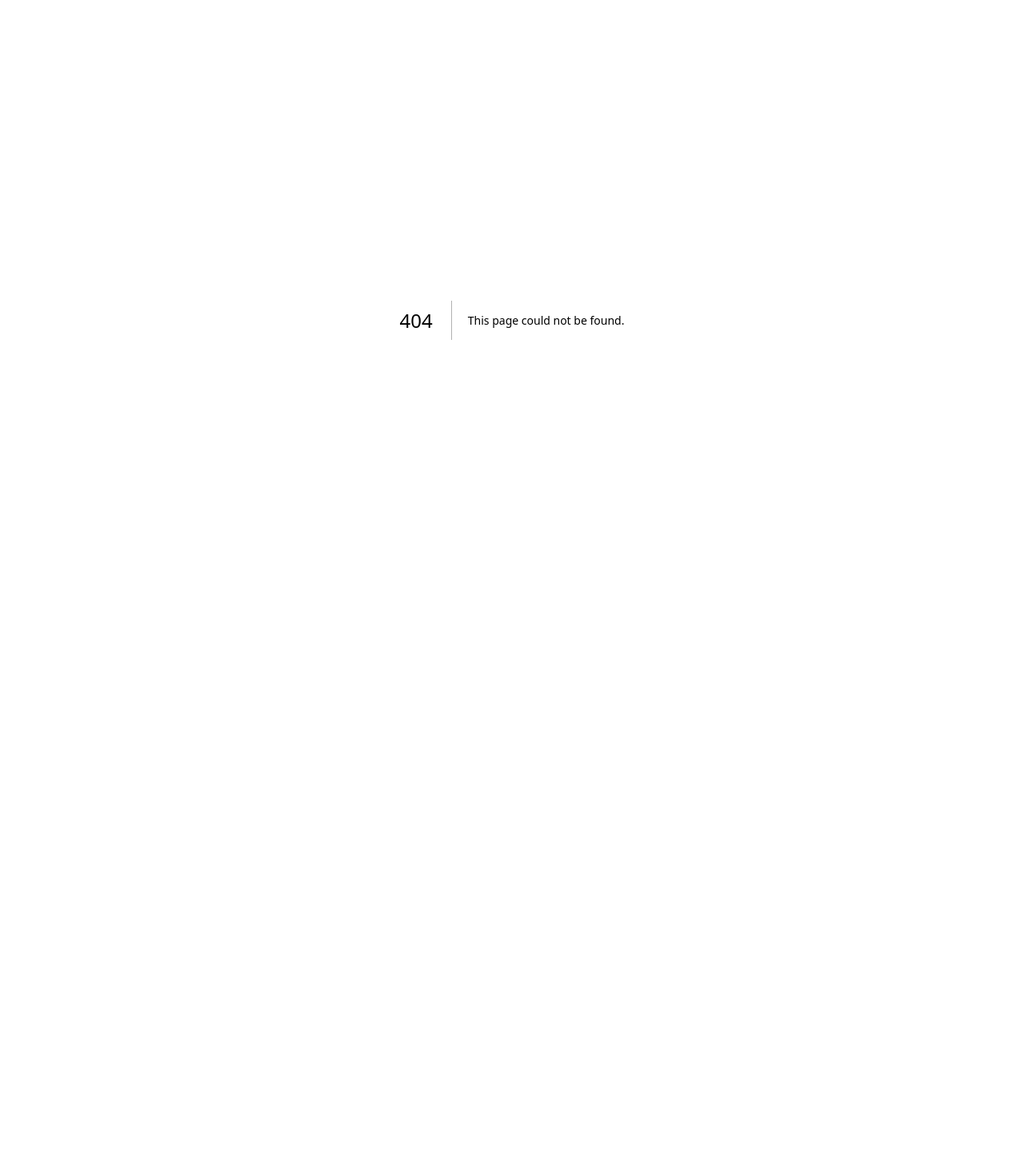
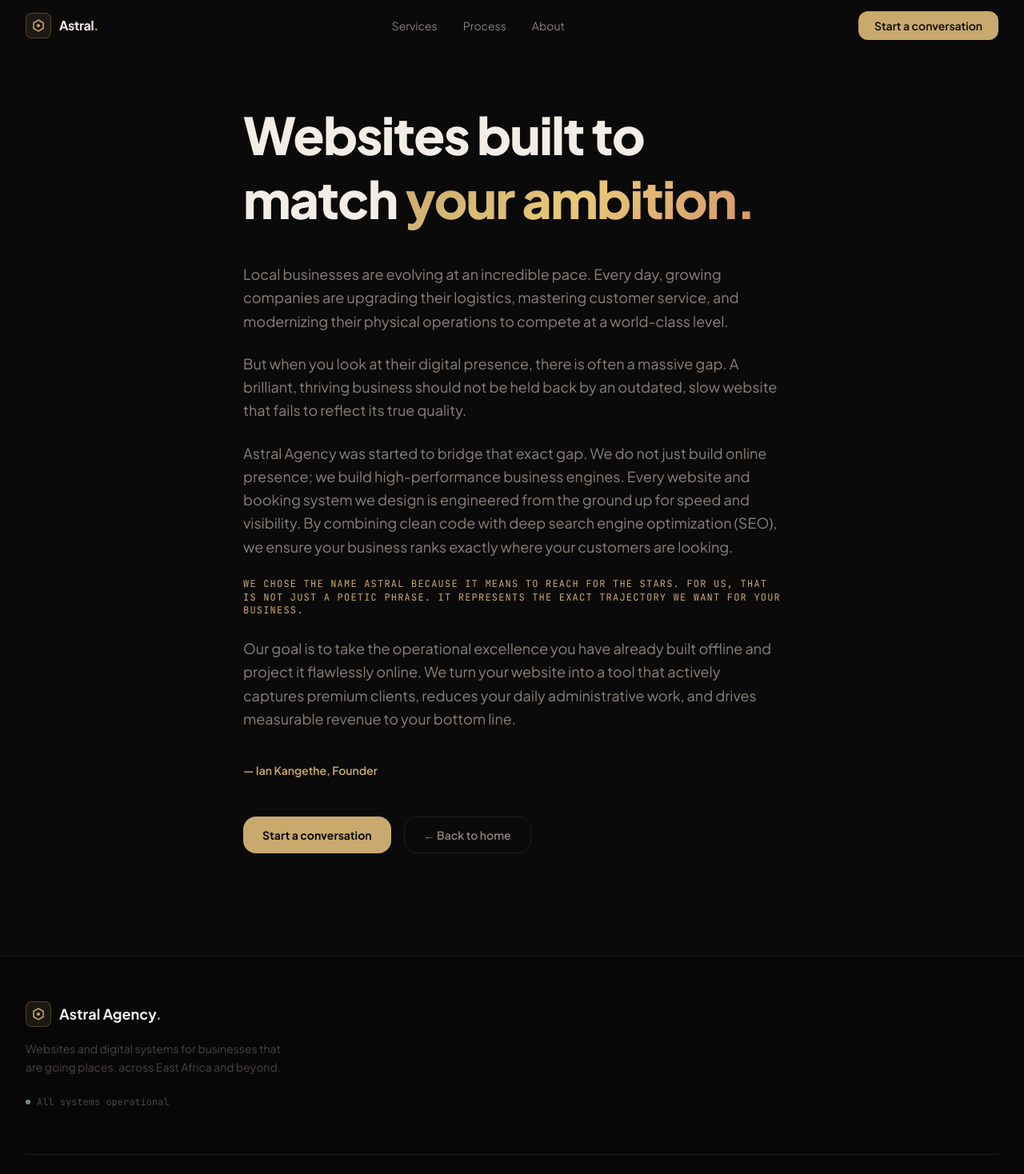
Before and after one commit to kangman19/agency-portfolio, a Next.js app: page /about in a window 1280 px wide. Before the commit this address had no page. Shown: the top 1468 px of the page at 80% size. Before the commit the page ends 800 px from the top, so only its background shows below. Built offline with nearby package versions, Linux system fonts and the light colour scheme.

Commit message:
refactor: about page added with content

```diff
--- /dev/null
+++ b/app/about/page.tsx
@@ -0,0 +1,59 @@
+import type { Metadata } from "next";
+import Link from "next/link";
+import { SITE } from "@/lib/content";
+
+export const metadata: Metadata = {
+  title: `About — ${SITE.name}`,
+  description:
+    "Astral Agency builds high-performance websites and booking systems engineered for speed, SEO, and measurable revenue. Bridging the gap between operational excellence and digital presence.",
+};
+
+export default function AboutPage() {
+  return (
+    <main className="min-h-screen bg-canvas px-6">
+      <div className="max-w-2xl mx-auto py-32">
+
+        <h1 className="text-display-lg font-extrabold text-text-primary mb-10 leading-tight">
+          Websites built to match{" "}
+          <span className="gradient-text-gold">your ambition.</span>
+        </h1>
+        <div className="space-y-6 text-body-lg text-text-secondary leading-relaxed">
+          <p>
+            Local businesses are evolving at an incredible pace. Every day, growing companies are upgrading their logistics, mastering customer service, and modernizing their physical operations to compete at a world-class level.
+          </p>
+          <p>
+            But when you look at their digital presence, there is often a massive gap. A brilliant, thriving business should not be held back by an outdated, slow website that fails to reflect its true quality.
+          </p>
+          <p>
+            Astral Agency was started to bridge that exact gap. We do not just build online presence; we build high-performance business engines. Every website and booking system we design is engineered from the ground up for speed and visibility. By combining clean code with deep search engine optimization (SEO), we ensure your business ranks exactly where your customers are looking.
+          </p>
+          <p className="font-mono text-label text-gold uppercase tracking-widest mb-6">
+          We chose the name Astral because it means to reach for the stars. For us, that is not just a poetic phrase. It represents the exact trajectory we want for your business.
+        </p>
+          <p>
+            Our goal is to take the operational excellence you have already built offline and project it flawlessly online. We turn your website into a tool that actively captures premium clients, reduces your daily administrative work, and drives measurable revenue to your bottom line.
+          </p>
+        </div>
+        <p className="mt-10 text-sm font-semibold text-gold">
+          — Ian Kangethe, Founder
+        </p>
+        <div className="mt-12 flex flex-col sm:flex-row gap-4">
+          <a
+            href={`https://wa.me/${SITE.phone.replace(/[^0-9]/g, "")}`}
+            target="_blank"
+            rel="noopener noreferrer"
+            className="inline-flex items-center justify-center gap-2 px-6 py-3 bg-gold text-canvas font-bold rounded-2xl text-sm hover:shadow-gold-sm hover:scale-[1.02] transition-all duration-300"
+          >
+            Start a conversation
+          </a>
+          <Link
+            href="/"
+            className="inline-flex items-center justify-center gap-2 px-6 py-3 border border-border text-text-secondary font-semibold rounded-2xl text-sm hover:border-border-bright hover:text-text-primary transition-all duration-200"
+          >
+            ← Back to home
+          </Link>
+        </div>
+      </div>
+    </main>
+  );
+}
--- a/app/layout.tsx
+++ b/app/layout.tsx
@@ -1,5 +1,7 @@
 import type { Metadata } from "next";
 import "./globals.css";
+import Navigation from "@/components/ui/Navigation";
+import Footer from "@/components/ui/Footer";
 
 export const metadata: Metadata = {
   title: "Astral Agency: Websites & Digital Systems for Growing Businesses",
@@ -9,7 +11,11 @@ export const metadata: Metadata = {
 export default function RootLayout({ children }: { children: React.ReactNode }) {
   return (
     <html lang="en" className="scroll-smooth">
-      <body>{children}</body>
+      <body className="bg-canvas">
+        <Navigation />
+        {children}
+        <Footer />
+      </body>
     </html>
   );
 }
--- a/app/page.tsx
+++ b/app/page.tsx
@@ -1,4 +1,3 @@
-import Navigation from "@/components/ui/Navigation";
 import HeroSection from "@/components/hero/HeroSection";
 // import CaseStudySection from "@/components/case-study/CaseStudySection";
 import TransformationSection from "@/components/transformation/TransformationSection";
@@ -7,12 +6,10 @@ import TrustGridSection from "@/components/trust-grid/TrustGridSection";
 import PlaygroundSection from "@/components/playground/PlaygroundSection";
 import JourneySection from "@/components/journey/JourneySection";
 import ContactSection from "@/components/cta/ContactSection";
-import Footer from "@/components/ui/Footer";
 
 export default function HomePage() {
   return (
     <main className="min-h-screen bg-canvas">
-      <Navigation />
       <HeroSection />
       {/* <CaseStudySection /> */}
       <TransformationSection />
@@ -21,7 +18,6 @@ export default function HomePage() {
       <PlaygroundSection />
       <JourneySection />
       <ContactSection />
-      <Footer />
     </main>
   );
 }
--- a/components/cta/ContactSection.tsx
+++ b/components/cta/ContactSection.tsx
@@ -86,7 +86,7 @@ export default function ContactSection() {
             </motion.h2>
             <motion.p initial={{ opacity: 0 }} animate={inView ? { opacity: 1 } : {}} transition={{ delay: 0.2 }}
               className="text-body-lg text-text-secondary mb-8 leading-relaxed">
-              One email or WhatsApp message is enough to start. You'll hear back from {SITE.founderFirst}, the actual founder, within one working day.
+              One email or WhatsApp message is enough to start. You'll hear back from {SITE.founderFirst}, the founder, within one working day.
             </motion.p>
             <motion.div initial={{ opacity: 0 }} animate={inView ? { opacity: 1 } : {}} transition={{ delay: 0.3 }} className="space-y-4">
               {[
--- a/components/ui/Footer.tsx
+++ b/components/ui/Footer.tsx
@@ -1,19 +1,10 @@
 import { SITE } from "@/lib/content";
-import { Github, Twitter, Linkedin, Mail } from "lucide-react";
-
-const LINKS = {
-  Services: ["Web Design", "Booking Systems", "Online Stores", "Business Dashboards", "Custom Tools"],
-  Company: ["Our Work", "How It Works", "Meet the Founder", "Blog", "Careers"],
-  Legal: ["Privacy Policy", "Terms of Service", "Cookie Policy"],
-};
 
 export default function Footer() {
   return (
     <footer className="bg-[#07070800] border-t border-border" style={{ background: "#070708" }}>
       <div className="max-w-7xl mx-auto px-6 lg:px-8">
-        <div className="py-14 grid grid-cols-2 lg:grid-cols-[2fr,1fr,1fr,1fr] gap-10">
-          {/* Brand */}
-          <div className="col-span-2 lg:col-span-1">
+        <div className="py-14">
           <a href="#" className="flex items-center gap-2.5 mb-4 group w-fit">
             <div className="w-8 h-8 rounded-lg bg-gold/10 border border-gold/30 flex items-center justify-center">
               <svg width="16" height="16" viewBox="0 0 16 16" fill="none">
@@ -26,31 +17,10 @@ export default function Footer() {
           <p className="text-sm text-text-muted leading-relaxed max-w-xs">
             Websites and digital systems for businesses that are going places, across East Africa and beyond.
           </p>
-            <div className="flex gap-3 mt-6">
-              {[{ Icon: Github, href: "#" }, { Icon: Twitter, href: "#" }, { Icon: Linkedin, href: "#" }, { Icon: Mail, href: `mailto:${SITE.email}` }].map(({ Icon, href }, i) => (
-                <a key={i} href={href} className="w-9 h-9 rounded-xl bg-surface border border-border flex items-center justify-center text-text-muted hover:text-gold hover:border-gold/30 transition-all duration-200">
-                  <Icon size={15} />
-                </a>
-              ))}
-            </div>
           <div className="mt-6 inline-flex items-center gap-2 text-xs font-mono text-text-muted">
             <div className="w-1.5 h-1.5 rounded-full bg-sage animate-pulse" />
             All systems operational
           </div>
-          </div>
-
-          {Object.entries(LINKS).map(([group, links]) => (
-            <div key={group}>
-              <h4 className="text-xs font-mono font-semibold text-text-muted uppercase tracking-widest mb-4">{group}</h4>
-              <ul className="space-y-2.5">
-                {links.map((link) => (
-                  <li key={link}>
-                    <a href="#" className="text-sm text-text-muted hover:text-text-secondary transition-colors duration-150">{link}</a>
-                  </li>
-                ))}
-              </ul>
-            </div>
-          ))}
         </div>
 
         <div className="py-6 border-t border-border flex flex-col sm:flex-row items-center justify-between gap-3">
--- a/components/ui/Navigation.tsx
+++ b/components/ui/Navigation.tsx
@@ -2,13 +2,14 @@
 import { useState, useEffect } from "react";
 import { motion, AnimatePresence } from "framer-motion";
 import { Menu, X } from "lucide-react";
+import Link from "next/link";
 import { cn } from "@/lib/utils";
 
 const navLinks = [
-  { label: "Work", href: "#work" },
+  // { label: "Work", href: "#work" },
   { label: "Services", href: "#services" },
   { label: "Process", href: "#process" },
-  { label: "About", href: "#about" },
+  { label: "About", href: "/about" },
 ];
 
 export default function Navigation() {
@@ -53,14 +54,14 @@ export default function Navigation() {
             {/* Desktop nav */}
             <div className="hidden md:flex items-center gap-8">
               {navLinks.map((link) => (
-                <a
+                <Link
                   key={link.label}
                   href={link.href}
                   className="text-sm text-text-secondary hover:text-text-primary transition-colors duration-200 relative group"
                 >
                   {link.label}
                   <span className="absolute -bottom-0.5 left-0 w-0 h-px bg-gold group-hover:w-full transition-all duration-300" />
-                </a>
+                </Link>
               ))}
             </div>
 
@@ -97,7 +98,24 @@ export default function Navigation() {
             transition={{ duration: 0.2 }}
             className="fixed inset-0 z-40 bg-canvas/97 backdrop-blur-xl pt-20 px-6 flex flex-col gap-2 md:hidden"
           >
-            {navLinks.map((link, i) => (
+            {navLinks.map((link, i) =>
+              link.href.startsWith("/") ? (
+                <motion.div
+                  key={link.label}
+                  initial={{ opacity: 0, x: -12 }}
+                  animate={{ opacity: 1, x: 0 }}
+                  transition={{ delay: i * 0.07 }}
+                  className="py-3 border-b border-border"
+                >
+                  <Link
+                    href={link.href}
+                    onClick={() => setMenuOpen(false)}
+                    className="block text-2xl font-semibold text-text-primary hover:text-gold transition-colors"
+                  >
+                    {link.label}
+                  </Link>
+                </motion.div>
+              ) : (
                 <motion.a
                   key={link.label}
                   href={link.href}
@@ -109,7 +127,8 @@ export default function Navigation() {
                 >
                   {link.label}
                 </motion.a>
-            ))}
+              )
+            )}
             <motion.a
               href="#contact"
               onClick={() => setMenuOpen(false)}
```
Also changed, not shown: 1 other file (tests, documents, lock files or other folders). Lines whose indentation alone changed are shown as unchanged.
